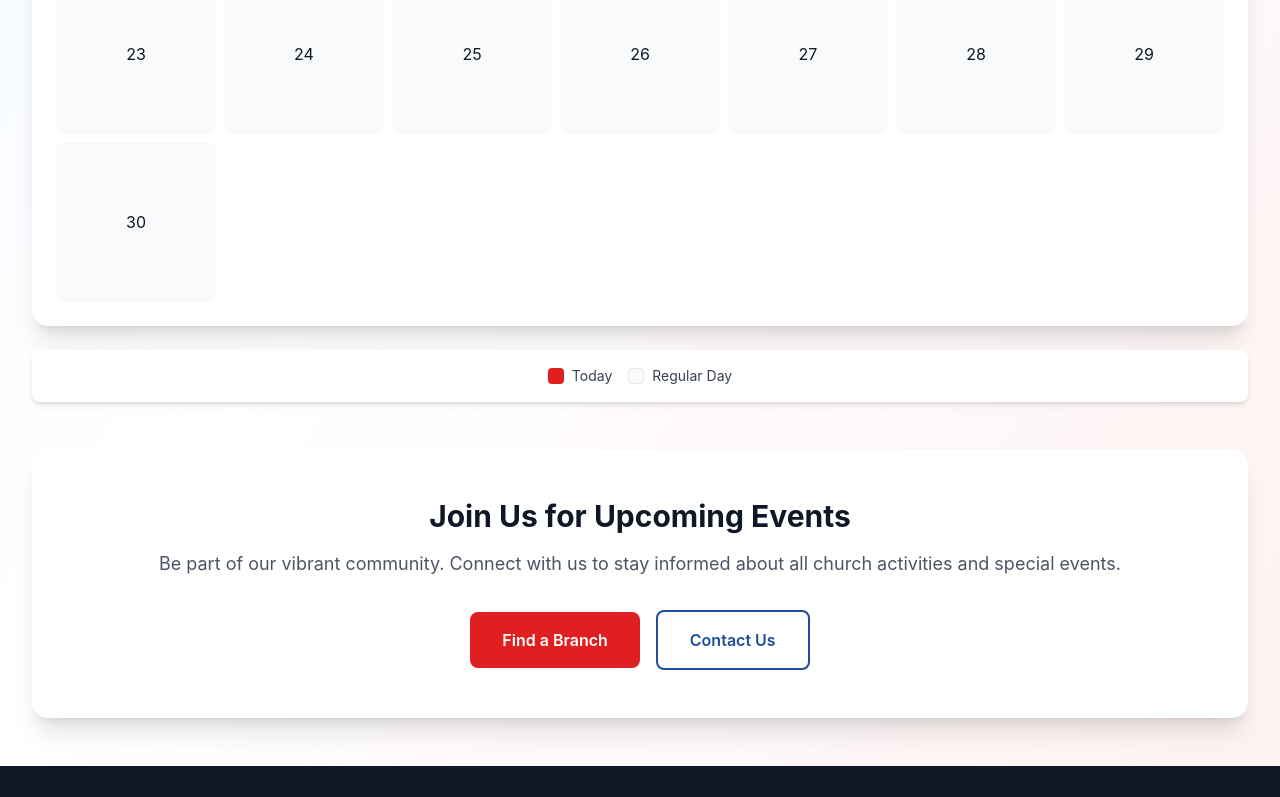
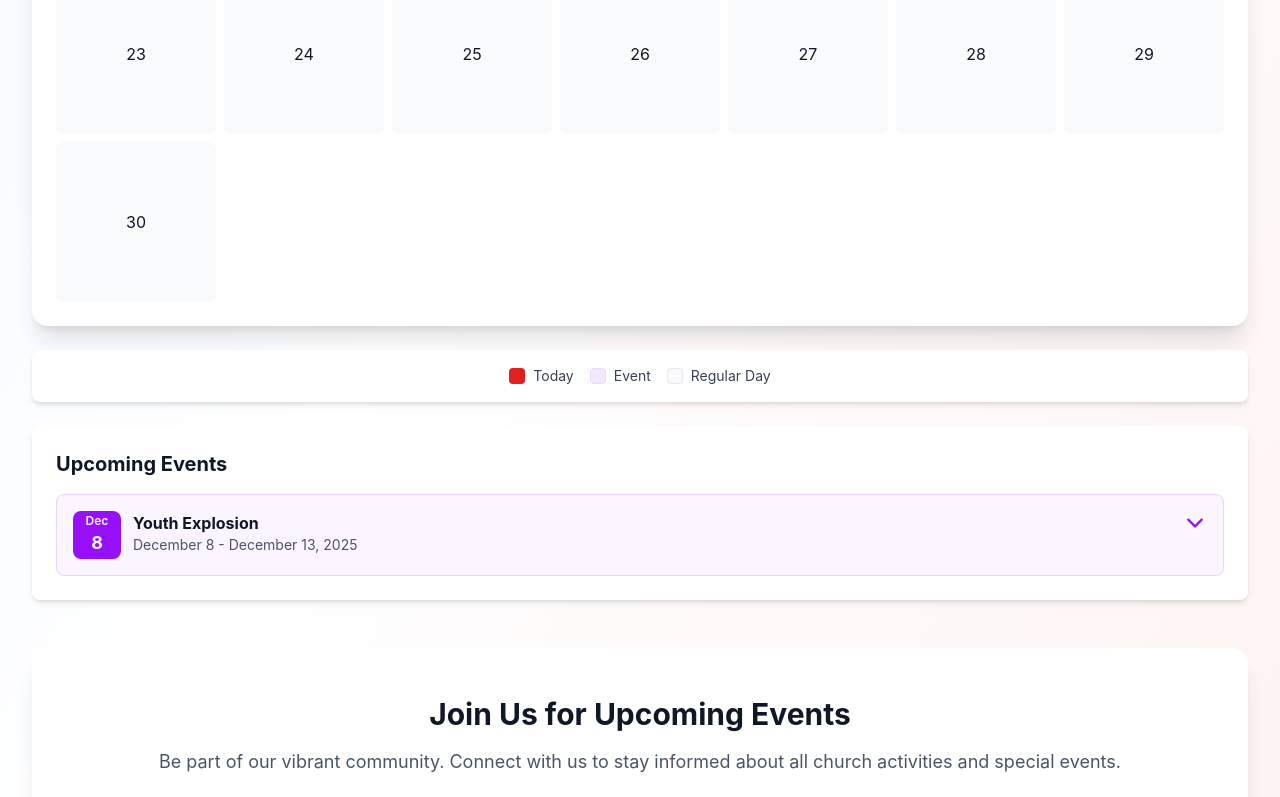
Before and after one commit to Omillo-Charles/New-Testament, a Next.js app: page /resources/events-calendar in a window 1280 px wide. Shown: the part 1190-1987 px from the top of the page. Built offline with nearby package versions, Linux system fonts and the light colour scheme; a web font is replaced by a local one.

Commit message:
update youth explosion event

```diff
--- a/app/programs/events/page.jsx
+++ b/app/programs/events/page.jsx
@@ -76,6 +76,18 @@ const EventsPage = () => {
     },
     {
       id: 3,
+      title: "Youth Explosion",
+      category: "youth",
+      date: "December 8-13, 2025",
+      time: "8:00 AM - 5:00 PM",
+      location: "LifeSpring Academy",
+      description:
+        "An explosive week of worship, teaching, and fellowship for young people. Registration Fee: KSh 1,500. Expected Attendance: 2,000.",
+      image: "/youthImages/youth1.png",
+      recurring: false,
+    },
+    {
+      id: 13,
       title: "Youth Revival Night",
       category: "youth",
       date: "December 15, 2025",
--- a/app/resources/events-calendar/page.jsx
+++ b/app/resources/events-calendar/page.jsx
@@ -1,10 +1,45 @@
 "use client";
 
 import { useState } from "react";
-import { IoChevronBack, IoChevronForward } from "react-icons/io5";
+import { IoChevronBack, IoChevronForward, IoChevronDown, IoChevronUp } from "react-icons/io5";
+import { FaMapMarkerAlt, FaClock, FaMoneyBillWave, FaUsers } from "react-icons/fa";
 
 export default function EventsCalendar() {
   const [currentDate, setCurrentDate] = useState(new Date());
+  const [expandedEvent, setExpandedEvent] = useState(null);
+
+  // Events data
+  const events = [
+    {
+      name: "Youth Explosion",
+      startDate: new Date(2025, 11, 8), // December 8, 2025 (month is 0-indexed)
+      endDate: new Date(2025, 11, 13), // December 13, 2025
+      color: "#E02020",
+      time: "8:00 AM - 5:00 PM",
+      venue: "LifeSpring Academy, Langata, Nairobi",
+      registrationFee: "KES 1,500",
+      expectedAttendance: "2,000",
+    },
+  ];
+
+  const toggleEventDetails = (index) => {
+    setExpandedEvent(expandedEvent === index ? null : index);
+  };
+
+  // Check if a date has an event
+  const getEventForDate = (year, month, day) => {
+    const date = new Date(year, month, day);
+    return events.find((event) => {
+      return date >= event.startDate && date <= event.endDate;
+    });
+  };
+
+  // Filter upcoming events (events that haven't ended yet)
+  const upcomingEvents = events.filter((event) => {
+    const now = new Date();
+    now.setHours(0, 0, 0, 0); // Reset time to start of day for comparison
+    return event.endDate >= now;
+  });
 
   const monthNames = [
     "January",
@@ -147,28 +182,45 @@ export default function EventsCalendar() {
             <div className="grid grid-cols-7 gap-2">
               {calendarDays.map((day, index) => {
                 const isToday = isCurrentMonth && day === today.getDate();
+                const event = day
+                  ? getEventForDate(
+                      currentDate.getFullYear(),
+                      currentDate.getMonth(),
+                      day
+                    )
+                  : null;
 
                 return (
                   <div
                     key={index}
                     className={`
-                      aspect-square flex items-center justify-center
+                      aspect-square flex flex-col items-center justify-center
                       rounded-lg text-sm md:text-base
                       transition-all duration-200
                       ${day ? "hover:bg-blue-50 cursor-pointer" : ""}
                       ${
                         isToday
                           ? "bg-[#E02020] text-white font-bold hover:bg-[#B81C1C]"
+                          : event
+                          ? "bg-purple-100 text-purple-900 font-semibold hover:bg-purple-200"
                           : day
                           ? "bg-gray-50 text-gray-900"
                           : "bg-transparent"
                       }
                     `}
+                    title={event ? event.name : ""}
                   >
                     {day && (
-                      <span className="w-full h-full flex items-center justify-center">
-                        {day}
-                      </span>
+                      <>
+                        <span className="w-full h-full flex flex-col items-center justify-center p-1">
+                          <span>{day}</span>
+                          {event && (
+                            <span className="text-[10px] leading-tight text-center mt-0.5">
+                              {event.name}
+                            </span>
+                          )}
+                        </span>
+                      </>
                     )}
                   </div>
                 );
@@ -185,11 +237,120 @@ export default function EventsCalendar() {
               <span className="text-gray-700">Today</span>
             </div>
             <div className="flex items-center gap-2">
+              <div className="w-4 h-4 bg-purple-100 border border-purple-200 rounded"></div>
+              <span className="text-gray-700">Event</span>
+            </div>
+            <div className="flex items-center gap-2">
               <div className="w-4 h-4 bg-gray-50 border border-gray-200 rounded"></div>
               <span className="text-gray-700">Regular Day</span>
             </div>
           </div>
         </div>
+
+        {/* Upcoming Events List */}
+        {upcomingEvents.length > 0 && (
+          <div className="mt-6 bg-white rounded-lg shadow-md p-6">
+            <h3 className="text-xl font-bold text-gray-900 mb-4">
+              Upcoming Events
+            </h3>
+            <div className="space-y-3">
+              {upcomingEvents.map((event, index) => (
+                <div
+                  key={index}
+                  className="bg-purple-50 rounded-lg border border-purple-200 overflow-hidden"
+                >
+                  <div
+                    className="flex items-start gap-3 p-4 cursor-pointer hover:bg-purple-100 transition-colors"
+                    onClick={() => toggleEventDetails(index)}
+                  >
+                    <div className="flex-shrink-0 w-12 h-12 bg-purple-600 text-white rounded-lg flex flex-col items-center justify-center">
+                      <span className="text-xs font-semibold">
+                        {monthNames[event.startDate.getMonth()].slice(0, 3)}
+                      </span>
+                      <span className="text-lg font-bold">
+                        {event.startDate.getDate()}
+                      </span>
+                    </div>
+                    <div className="flex-1">
+                      <h4 className="font-bold text-gray-900">{event.name}</h4>
+                      <p className="text-sm text-gray-600">
+                        {monthNames[event.startDate.getMonth()]}{" "}
+                        {event.startDate.getDate()} -{" "}
+                        {monthNames[event.endDate.getMonth()]}{" "}
+                        {event.endDate.getDate()}, {event.endDate.getFullYear()}
+                      </p>
+                    </div>
+                    <div className="flex-shrink-0">
+                      {expandedEvent === index ? (
+                        <IoChevronUp className="w-6 h-6 text-purple-600" />
+                      ) : (
+                        <IoChevronDown className="w-6 h-6 text-purple-600" />
+                      )}
+                    </div>
+                  </div>
+
+                  {/* Dropdown Details */}
+                  {expandedEvent === index && (
+                    <div className="px-4 pb-4 pt-2 border-t border-purple-200 bg-white">
+                      <div className="grid grid-cols-1 md:grid-cols-2 gap-4">
+                        <div className="flex items-start gap-3">
+                          <FaClock className="w-5 h-5 text-purple-600 mt-0.5" />
+                          <div>
+                            <p className="text-sm font-semibold text-gray-900">
+                              Date & Time
+                            </p>
+                            <p className="text-sm text-gray-600">
+                              {monthNames[event.startDate.getMonth()]}{" "}
+                              {event.startDate.getDate()} -{" "}
+                              {monthNames[event.endDate.getMonth()]}{" "}
+                              {event.endDate.getDate()},{" "}
+                              {event.endDate.getFullYear()}
+                            </p>
+                            <p className="text-sm text-gray-600">{event.time}</p>
+                          </div>
+                        </div>
+
+                        <div className="flex items-start gap-3">
+                          <FaMapMarkerAlt className="w-5 h-5 text-purple-600 mt-0.5" />
+                          <div>
+                            <p className="text-sm font-semibold text-gray-900">
+                              Venue
+                            </p>
+                            <p className="text-sm text-gray-600">{event.venue}</p>
+                          </div>
+                        </div>
+
+                        <div className="flex items-start gap-3">
+                          <FaMoneyBillWave className="w-5 h-5 text-purple-600 mt-0.5" />
+                          <div>
+                            <p className="text-sm font-semibold text-gray-900">
+                              Registration Fee
+                            </p>
+                            <p className="text-sm text-gray-600">
+                              {event.registrationFee}
+                            </p>
+                          </div>
+                        </div>
+
+                        <div className="flex items-start gap-3">
+                          <FaUsers className="w-5 h-5 text-purple-600 mt-0.5" />
+                          <div>
+                            <p className="text-sm font-semibold text-gray-900">
+                              Expected Attendance
+                            </p>
+                            <p className="text-sm text-gray-600">
+                              {event.expectedAttendance}
+                            </p>
+                          </div>
+                        </div>
+                      </div>
+                    </div>
+                  )}
+                </div>
+              ))}
+            </div>
+          </div>
+        )}
 
         {/* Call to Action */}
         <section className="mt-12 bg-white rounded-2xl shadow-xl p-8 md:p-12">
```
